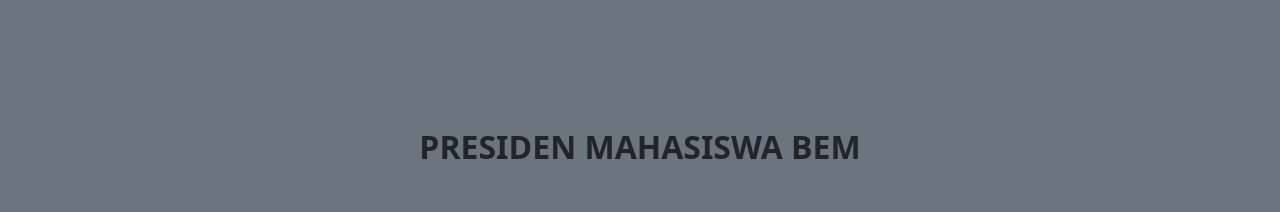
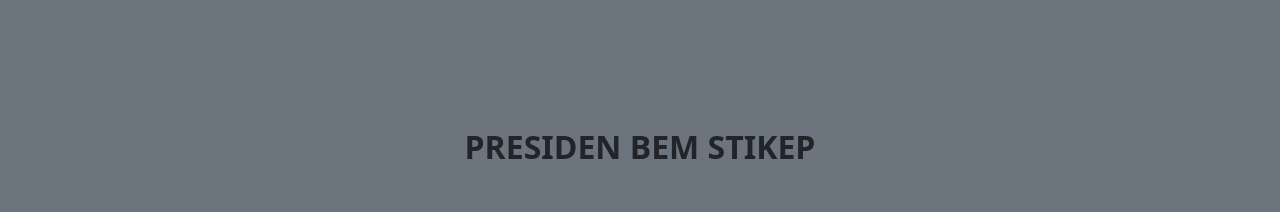
Before and after one commit to Exazell12/BemStikepOfficial-Unfinish-, a plain HTML site: page index.html in a window 1280 px wide. Shown: the part 1440-1652 px from the top of the page. Drawn offline with nearby package versions, Linux system fonts and the light colour scheme.

Commit message:
Update index.html

```diff
--- a/index.html
+++ b/index.html
@@ -142,7 +142,7 @@
       <div class="container">
         <div class="row text-center mb-3" data-aos="fade-up">
           <div class="col">
-            <h2>PRESIDEN MAHASISWA BEM</h2>
+            <h2>PRESIDEN BEM STIKEP</h2>
           </div>
         </div>
         <div class="row justify-content-center">
```
